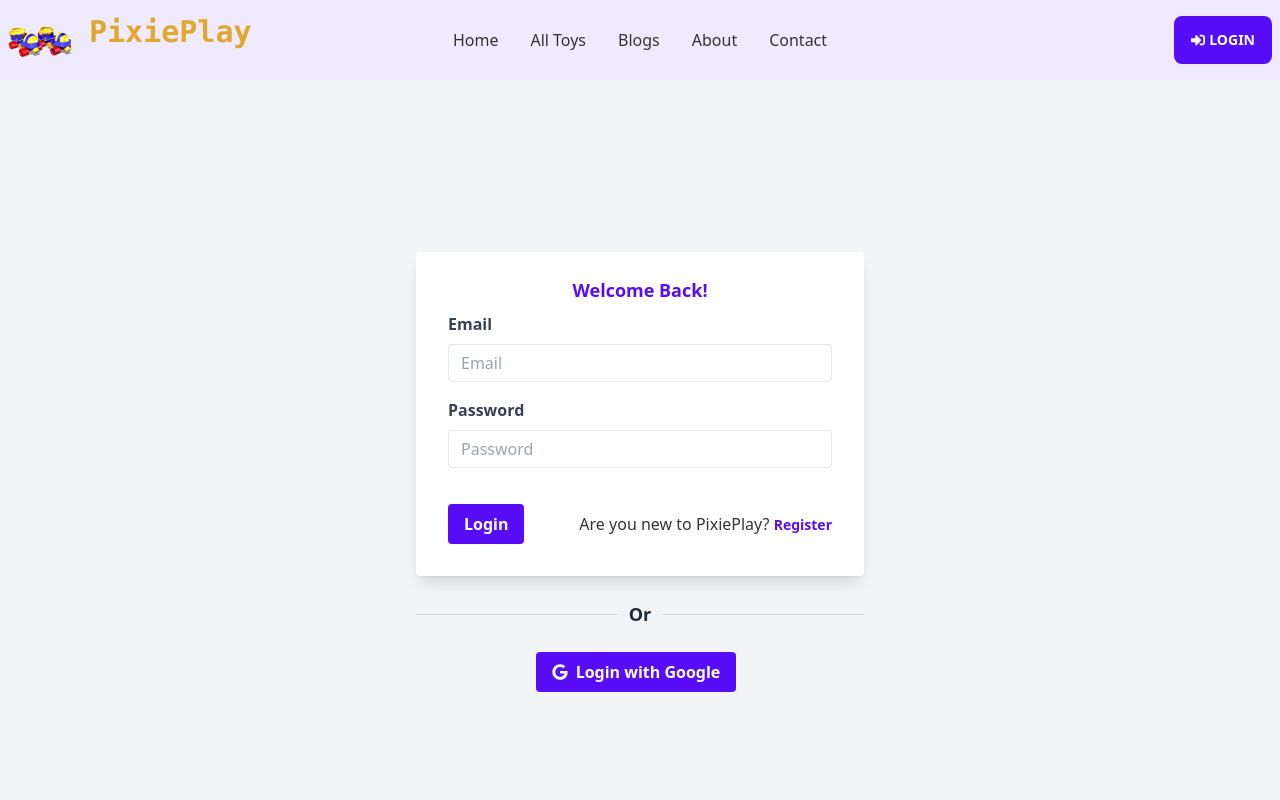
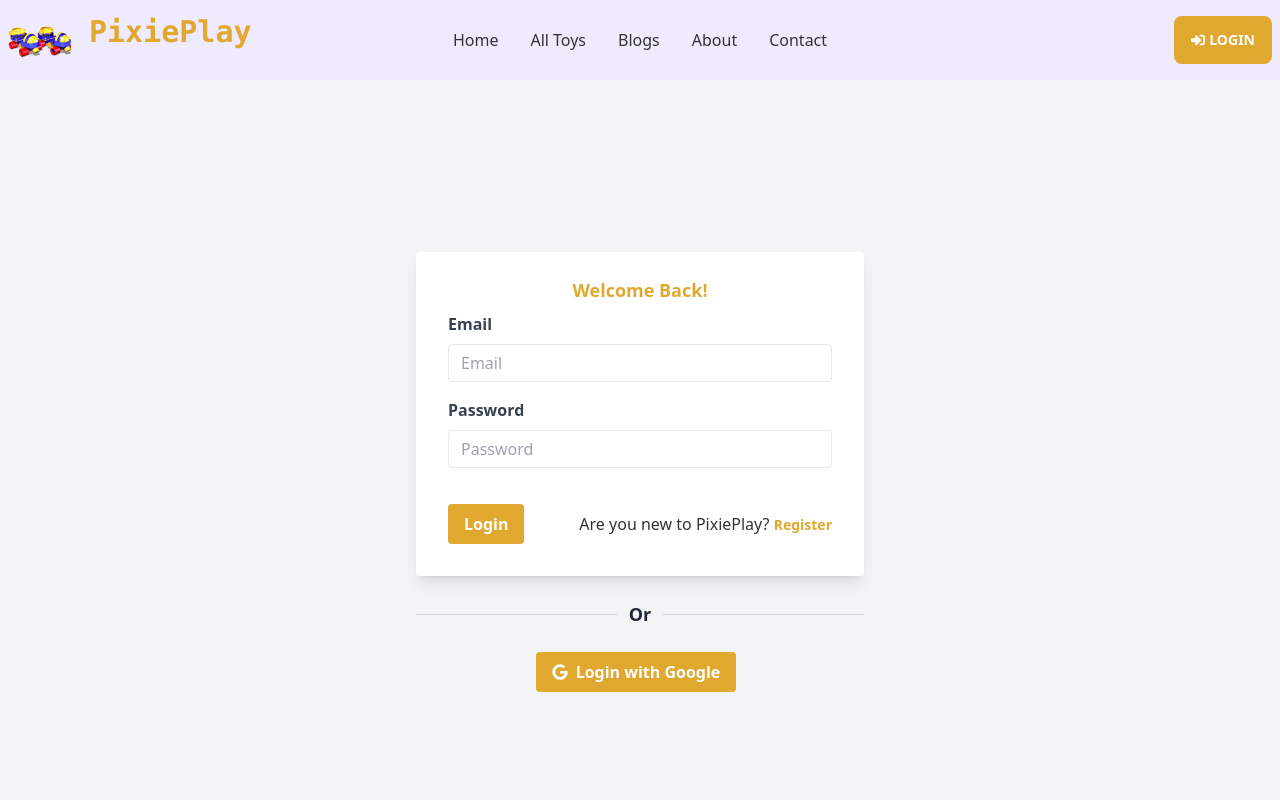
Before and after one commit to eshansaif/pixieplay-client, a React (Vite) app: page /login in a window 1280 px wide. Shown: the top 800 px of the page. Built offline with nearby package versions, Linux system fonts and the light colour scheme; no server answers.

Commit message:
primary color updated on all pages

```diff
--- a/src/components/Header/Header.jsx
+++ b/src/components/Header/Header.jsx
@@ -79,7 +79,7 @@ const Header = () => {
                             <h1></h1>
                     }
                     {
-                        user ? <button onClick={handleLogout} className="btn btn-ghost bg-[#570df8] hover:bg-blue-700 text-white font-bold"> <FaSignOutAlt className="me-1"></FaSignOutAlt> Logout</button> : <Link to="/login" className="btn btn-ghost bg-[#570df8] hover:bg-blue-700 text-white font-bold"> <FaSignInAlt className='me-1'></FaSignInAlt> Login</Link>
+                        user ? <button onClick={handleLogout} className="btn btn-ghost bg-[#e0a82e] hover:bg-yellow-700 text-white font-bold"> <FaSignOutAlt className="me-1"></FaSignOutAlt> Logout</button> : <Link to="/login" className="btn btn-ghost bg-[#e0a82e] hover:bg-yellow-700 text-white font-bold"> <FaSignInAlt className='me-1'></FaSignInAlt> Login</Link>
                     }
                 </div>
             </div>
--- a/src/components/Login/Login.jsx
+++ b/src/components/Login/Login.jsx
@@ -56,7 +56,7 @@ function Login() {
         <div className="flex flex-col justify-center items-center h-screen bg-gray-100">
             <div className="w-full max-w-md">
                 <form onSubmit={handleLogin} className="bg-white shadow-lg rounded px-8 pt-6 pb-8 mb-4">
-                    <h3 className="text-center text-[#570df8] font-bold mb-2 text-lg">Welcome Back!</h3>
+                    <h3 className="text-center text-[#e0a82e] font-bold mb-2 text-lg">Welcome Back!</h3>
                     <div className="mb-4">
                         <label className="block text-gray-700 font-bold mb-2" htmlFor="email">
                             Email
@@ -84,13 +84,13 @@ function Login() {
                     <div className="flex items-center justify-between">
 
                         <input
-                            className="bg-[#570df8] hover:bg-blue-700 text-white font-bold py-2 px-4 rounded focus:outline-none focus:shadow-outline"
+                            className="bg-[#e0a82e] hover:bg-yellow-700 text-white font-bold py-2 px-4 rounded focus:outline-none focus:shadow-outline"
                             type="submit"
                             value="Login"
                         />
                         <p>
                             Are you new to PixiePlay? <Link to="/register"
-                                className="inline-block align-baseline font-bold text-sm hover:text-blue-500 text-[#570df8]"
+                                className="inline-block align-baseline font-bold text-sm hover:text-yellow-500 text-[#e0a82e]"
 
                             >
                                 Register
@@ -109,7 +109,7 @@ function Login() {
                 </div>
 
                 <div className="flex justify-center mb-4">
-                    <button onClick={loginWithGoogleHandler} className="bg-[#570df8] hover:bg-blue-700 text-white font-bold py-2 px-4 rounded focus:outline-none focus:shadow-outline mr-2 flex justify-center items-center">
+                    <button onClick={loginWithGoogleHandler} className="bg-[#e0a82e] hover:bg-yellow-700 text-white font-bold py-2 px-4 rounded focus:outline-none focus:shadow-outline mr-2 flex justify-center items-center">
                         <FaGoogle className='me-2' /> Login with Google
                     </button>
 
--- a/src/components/Register/Register.jsx
+++ b/src/components/Register/Register.jsx
@@ -63,8 +63,8 @@ const Register = () => {
         <div className="flex flex-col justify-center items-center h-screen bg-gray-100">
             <div className="w-full max-w-md">
                 <form onSubmit={handleRegister} className="bg-white shadow-lg rounded px-8 pt-6 pb-8 mb-4">
-                    <h3 className="text-center text-[#570df8] font-bold mb-1 text-lg">Welcome to PixiePlay!</h3>
-                    <h4 className="text-center text-[#570df8] font-medium mb-2 text-lg underline">Please Register</h4>
+                    <h3 className="text-center text-[#e0a82e] font-bold mb-1 text-lg">Welcome to PixiePlay!</h3>
+                    <h4 className="text-center text-[#e0a82e] font-medium mb-2 text-lg underline">Please Register</h4>
                     <div className="mb-4">
                         <label className="block text-gray-700 font-bold mb-2" htmlFor="name">
                             Name
@@ -132,12 +132,12 @@ const Register = () => {
 
                     <div className="flex items-center justify-between">
                         <input
-                            className="bg-[#570df8] hover:bg-blue-700 text-white font-bold py-2 px-4 rounded focus:outline-none focus:shadow-outline"
+                            className="bg-[#e0a82e] hover:bg-yellow-700 text-white font-bold py-2 px-4 rounded focus:outline-none focus:shadow-outline"
                             type="submit"
                             value="Register"
                         />
                         <p> Already Registered? <Link to="/login"
-                            className="inline-block align-baseline font-bold text-sm hover:text-blue-500 text-[#570df8]"
+                            className="inline-block align-baseline font-bold text-sm hover:text-yellow-500 text-[#e0a82e]"
 
                         >
                             Login
```
